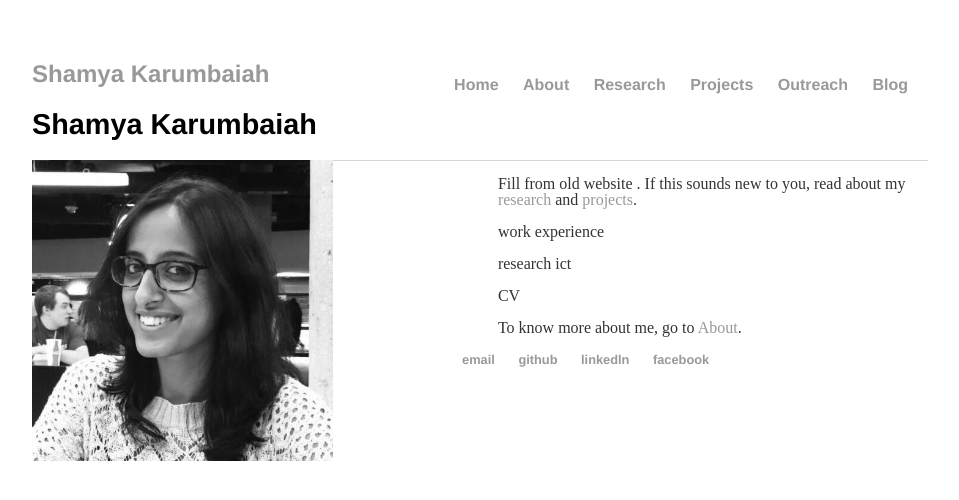
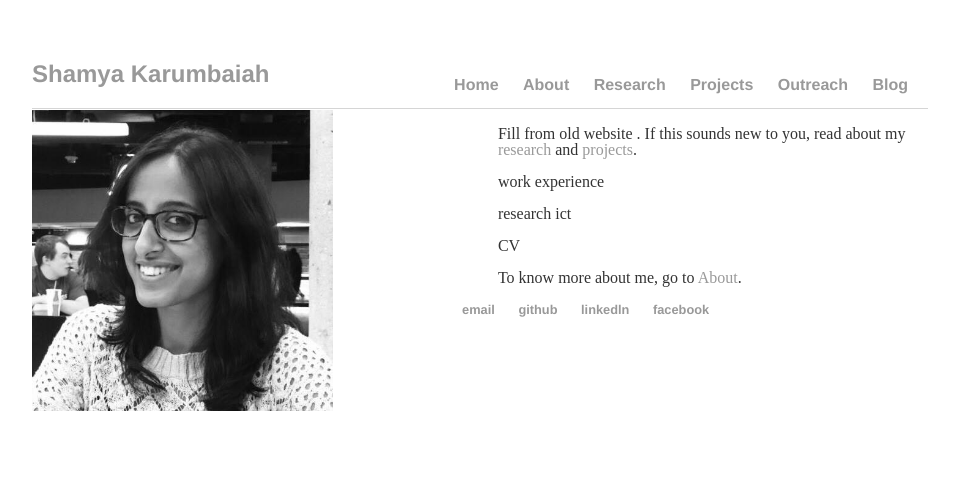
Before and after one commit to Shamya/shamyatest.github.io, a Jekyll site: the page built from index.html, in a window 1280 px wide. Shown: the top 500 px of the page, without its empty margins (160-1119 px from the left). Built offline with Jekyll 4.4.1, drawn with Linux system fonts in a browser that asks for light colours.

Commit message:
Update index.html

```diff
--- a/index.html
+++ b/index.html
@@ -2,7 +2,6 @@
 layout: default
 title: Shamya Karumbaiah
 ---
-<h1>Shamya Karumbaiah</h1>
 <div class="section1">
   <img src="/images/shamya.jpg" height=70% width=70%></img>
 </div>
```
